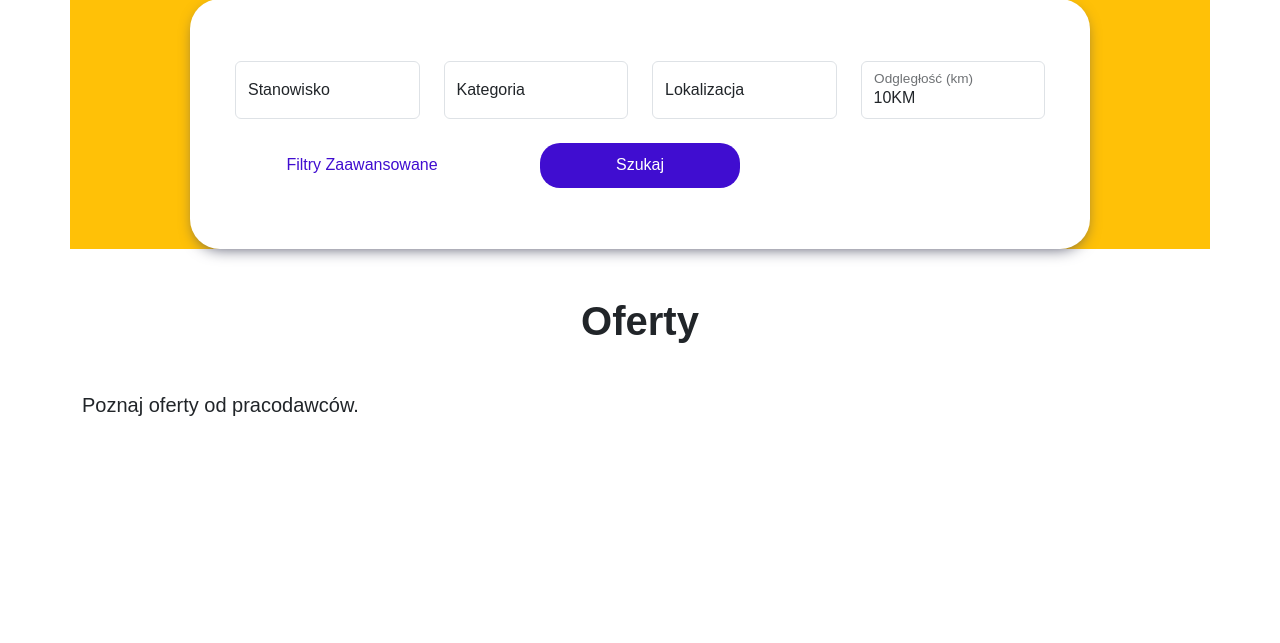
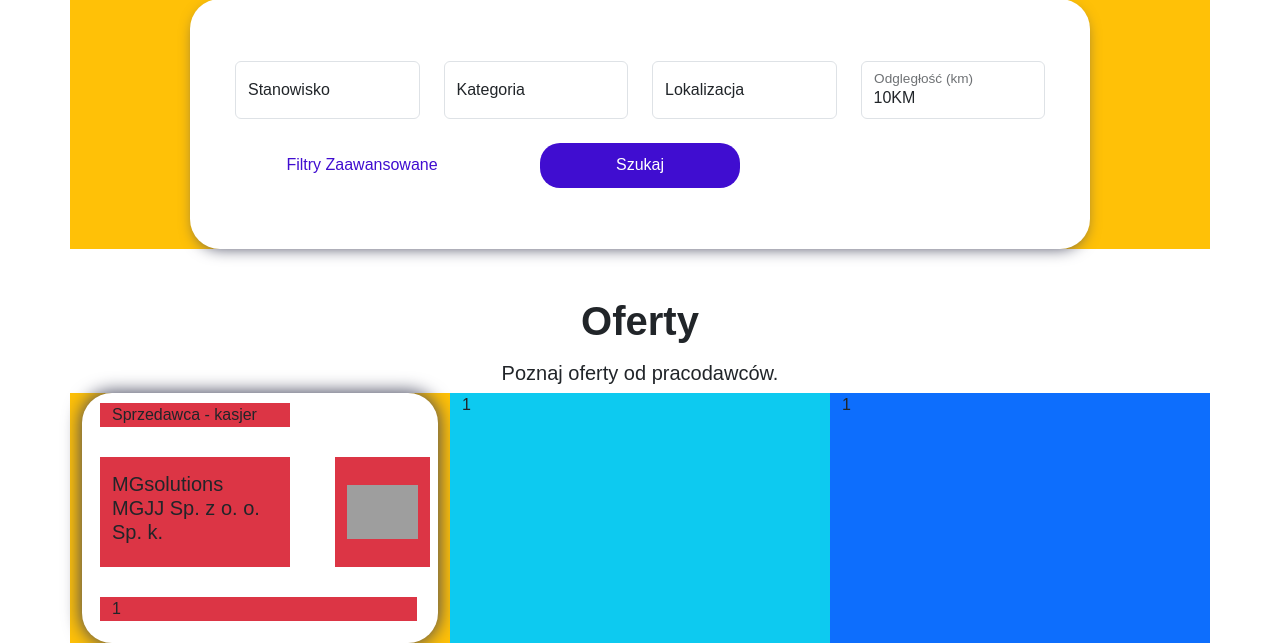
Before and after one commit to pawel054/JobPortal, a PHP site: page / in a window 1280 px wide. Shown: the part 161-804 px from the top of the page. Before the commit the page ends 577 px from the top, so only its background shows below. Run offline with PHP 8.4, Linux system fonts and the light colour scheme; grey boxes are pictures that could not be loaded.

Commit message:
productboxes update

```diff
--- a/css/style.css
+++ b/css/style.css
@@ -3,12 +3,13 @@
     font-family: 'Rubik', sans-serif;
 }
 
-h1{
-    text-align: center;
-}
 
 .h1Title{
     font-weight: 600;
+    text-align: center;
+}
+.h1TitleDescription{
+    text-align: center;
 }
 
 .mainSearch {
@@ -75,7 +76,84 @@ h1{
 .modal-body {
     max-height: 500px; /* Maksymalna wysokość do przewijania */
     overflow-y: auto;   /* Włącz przewijanie pionowe, gdy zawartość jest dłuższa niż okno modalu */
-  }
+}
+
+.offerBox{
+    width: 400px;
+    height: 250px;
+    background-color: White;
+    box-shadow: 0px 0px 18px 1px rgba(66, 68, 90, 1);
+    border-radius: 30px;
+}
+
+.boxTitle {
+    margin-left: 30px;
+    margin-right: 30px;
+    margin-top: 20px;
+}
+
+.boxMiddle {
+    display: flex;
+    align-items: center;
+    justify-content: space-between;
+    margin-top: 20px;
+}
+
+.boxDescription {
+    margin-left: 30px;
+    max-width: 300px;
+}
+
+.boxContent {
+    display: flex;
+    align-items: center;
+}
+
+.boxImage {
+    max-width: 100%; /* Obraz nie wyjdzie poza div */
+    max-height: 100%; /* Obraz nie wyjdzie poza div */
+}
+
+.testcol{
+    word-wrap: break-word;
+    margin-left: 30px;
+    margin-top: 10px !important;
+}
+
+.testt{
+    word-wrap: break-word;
+    max-width: 200px;
+}
+
+.testcol2{
+    margin-left: 30px;
+    word-wrap: break-word;
+    margin-top: 30px !important;
+}
+
+.testcol3{
+    margin-left: 45px !important;
+    margin-top: 30px !important;
+    height: 95px;
+}
+
+.testcol4{
+    margin-left: 30px;
+    margin-top: 30px !important;
+}
+
+.boxImageplace {
+    background-color: #400DD0;
+    display: flex;
+    justify-content: center;
+    align-items: center;
+    width: 110px; /* Stała szerokość boxImageplace */
+    height: 110px;
+    margin-left: 20px;
+    margin-right: 20px;
+}
+
+
 
 @media (max-width: 576px) {
     .mainSearch {
--- a/index.html
+++ b/index.html
@@ -80,7 +80,37 @@
             </div>
         </div>
         <h1 class="h1Title mt-5">Oferty</h1>
-        <h5 class="mt-5">Poznaj oferty od pracodawców.</h5>
+        <h5 class="h1TitleDescription mt-3">Poznaj oferty od pracodawców.</h5>
+        <div class="row bg-warning">
+          <div class="col-lg-4 d-flex justify-content-center">
+            <div class="offerBox ">
+              <div class="row">
+                <div class="col-lg-6 col-6 bg-danger testcol">
+                  Sprzedawca - kasjer
+                </div>
+              </div>
+              <div class="row">
+                <div class="col-lg-6 col-6 bg-danger testcol2 d-flex justify-content-center align-items-center">
+                    <h5 class="testt">MGsolutions MGJJ Sp. z o. o. Sp. k.</h5>
+                </div>
+                <div class="col-lg-3 col-3 bg-danger testcol3 boxImageplace" >
+                  <img class="boxImage" src="https://logos-world.net/wp-content/uploads/2020/04/Adidas-Logo.png">
+                </div>
+            </div>
+              <div class="row">
+                <div class="col-lg-10 col-10 bg-danger testcol4">
+                  1
+                </div>
+              </div>
+            </div>
+          </div>
+          <div class="col-lg-4 bg-info">
+            1
+          </div>
+          <div class="col-lg-4 bg-primary">
+            1
+          </div>
+        </div>
 
     </div>
 
```
